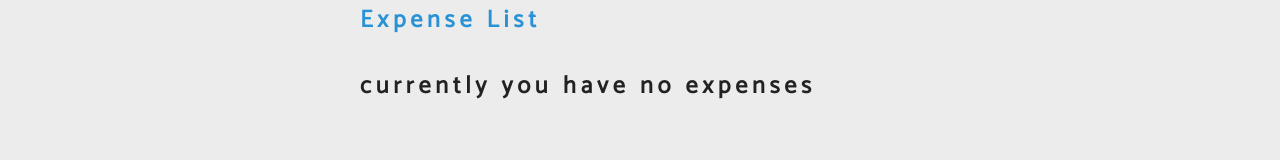
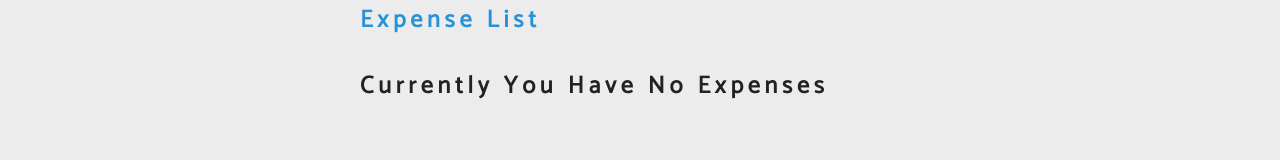
Before and after one commit to BeataJ/budget-calculator-svelte, a Svelte app: page / in a window 1280 px wide. Shown: the part 124-284 px from the top of the page. Built offline with nearby package versions, Linux system fonts and the light colour scheme.

Commit message:
style h2 ExpenseList

```diff
--- a/src/ExpenseList.svelte
+++ b/src/ExpenseList.svelte
@@ -3,6 +3,12 @@
   import SingleExpense from './SingleExpense.svelte';
   export let expenses = [];
 </script>
+
+<style>
+  h2 {
+    text-transform: capitalize;
+  }
+</style>
 
 <section>
   <SectionTitle title="expense list" />
```
